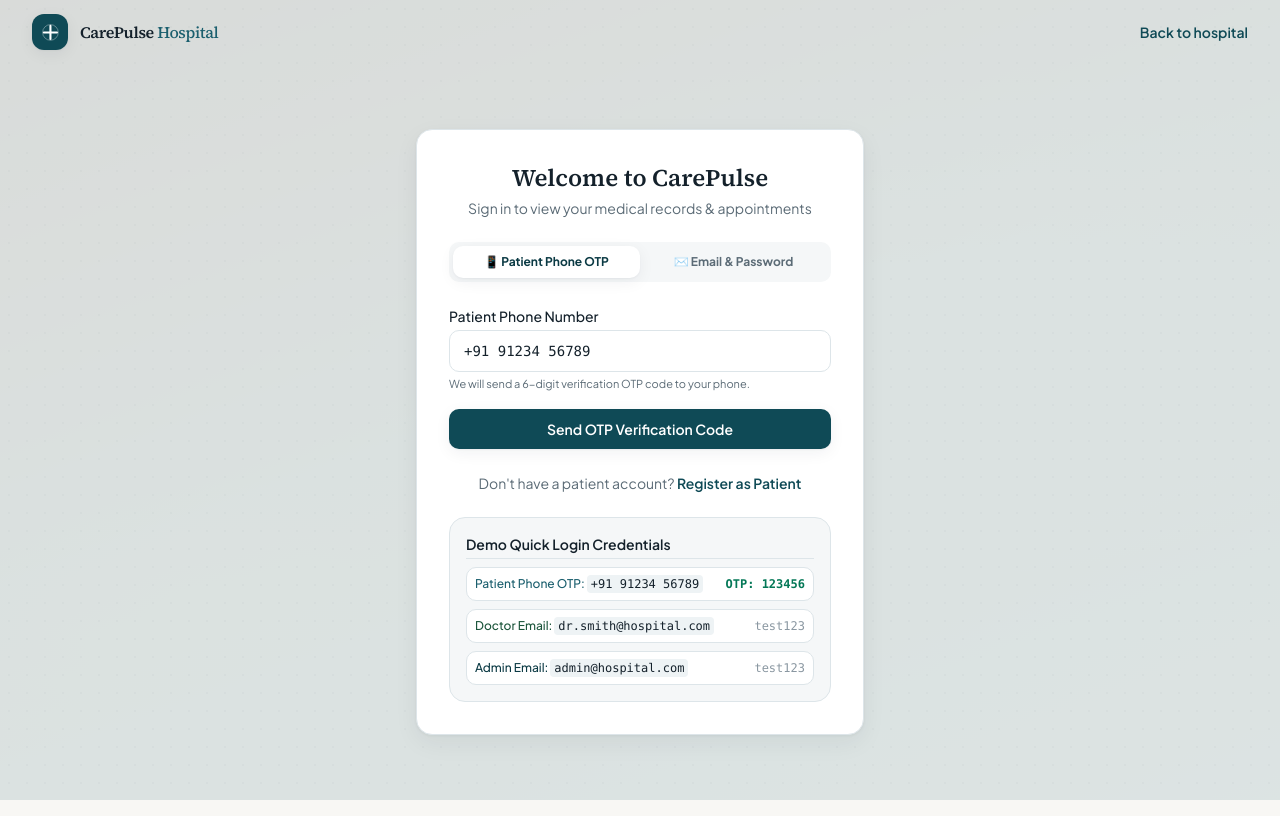
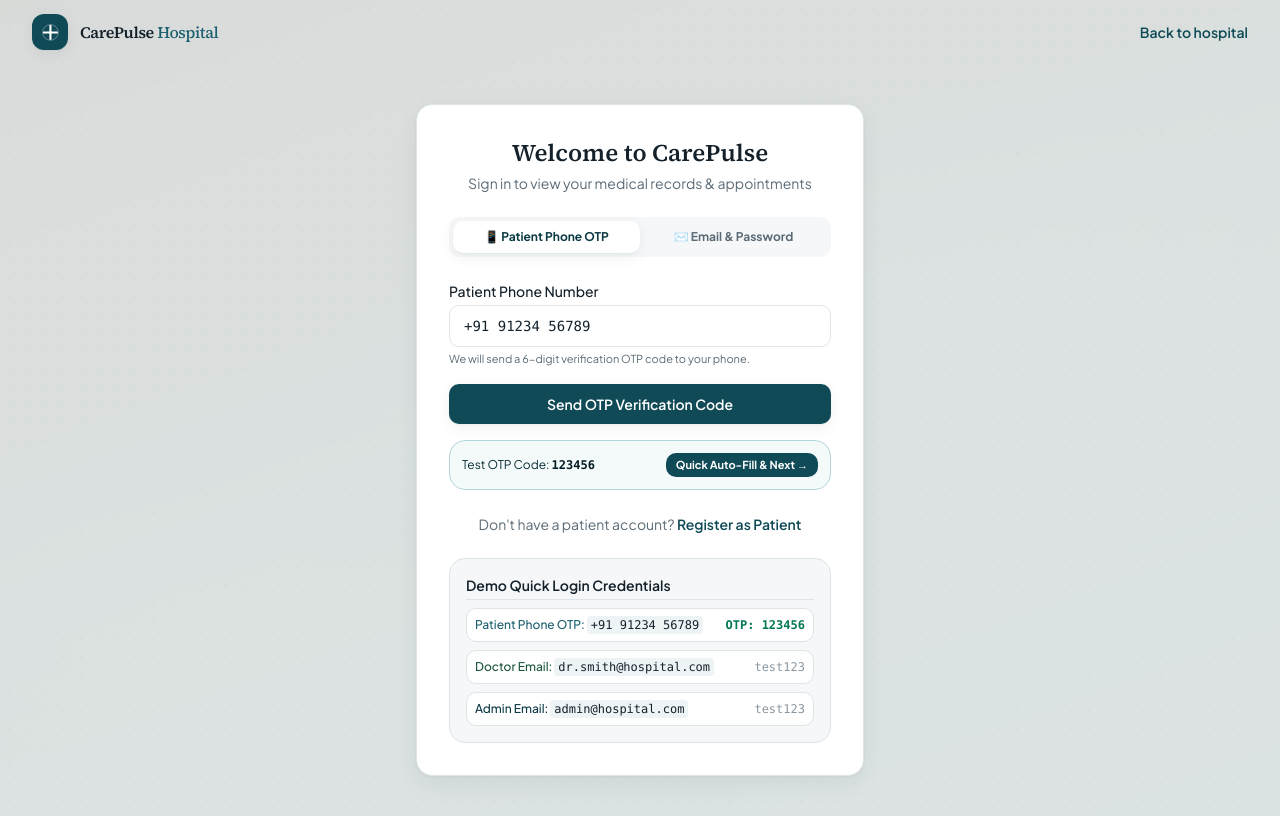
Before and after one commit to jllabstech-hub/HospitalManagement, a Next.js app: page /login in a window 1280 px wide. Built offline with nearby package versions, Linux system fonts and the light colour scheme; no server answers.

Commit message:
feat(auth): add Quick Auto-Fill button for SMS OTP verification

```diff
--- a/src/features/auth/components/LoginForm.tsx
+++ b/src/features/auth/components/LoginForm.tsx
@@ -220,6 +220,21 @@ export default function LoginForm() {
               >
                 {sendingOtp ? 'Sending OTP...' : 'Send OTP Verification Code'}
               </button>
+
+              <div className="mt-3 flex items-center justify-between rounded-card border border-brand-200 bg-brand-50/70 p-3 text-xs text-brand-900">
+                <span>Test OTP Code: <strong className="font-mono text-brand-950 font-bold">123456</strong></span>
+                <button
+                  type="button"
+                  onClick={() => {
+                    setActivePhone('+91 91234 56789');
+                    setOtpSent(true);
+                    setInfoMsg('Demo OTP code 123456 generated! Click "Verify OTP" below to access patient portal.');
+                  }}
+                  className="rounded-button bg-brand-700 px-2.5 py-1 text-[11px] font-bold text-white hover:bg-brand-800"
+                >
+                  Quick Auto-Fill & Next →
+                </button>
+              </div>
             </form>
           ) : (
             <form onSubmit={handleSubmitOtp(onVerifyOtp)} className="space-y-4" noValidate>
```
